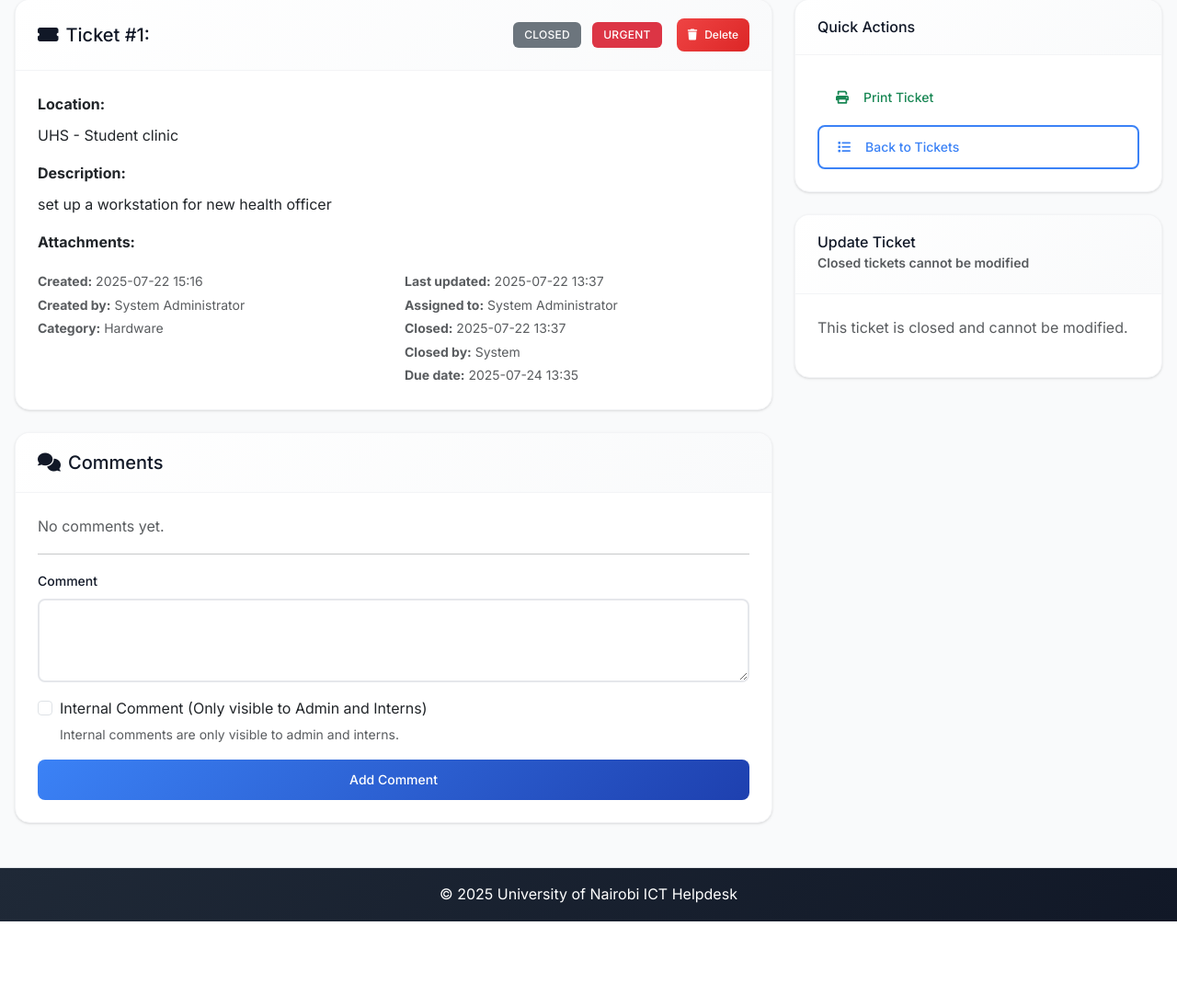
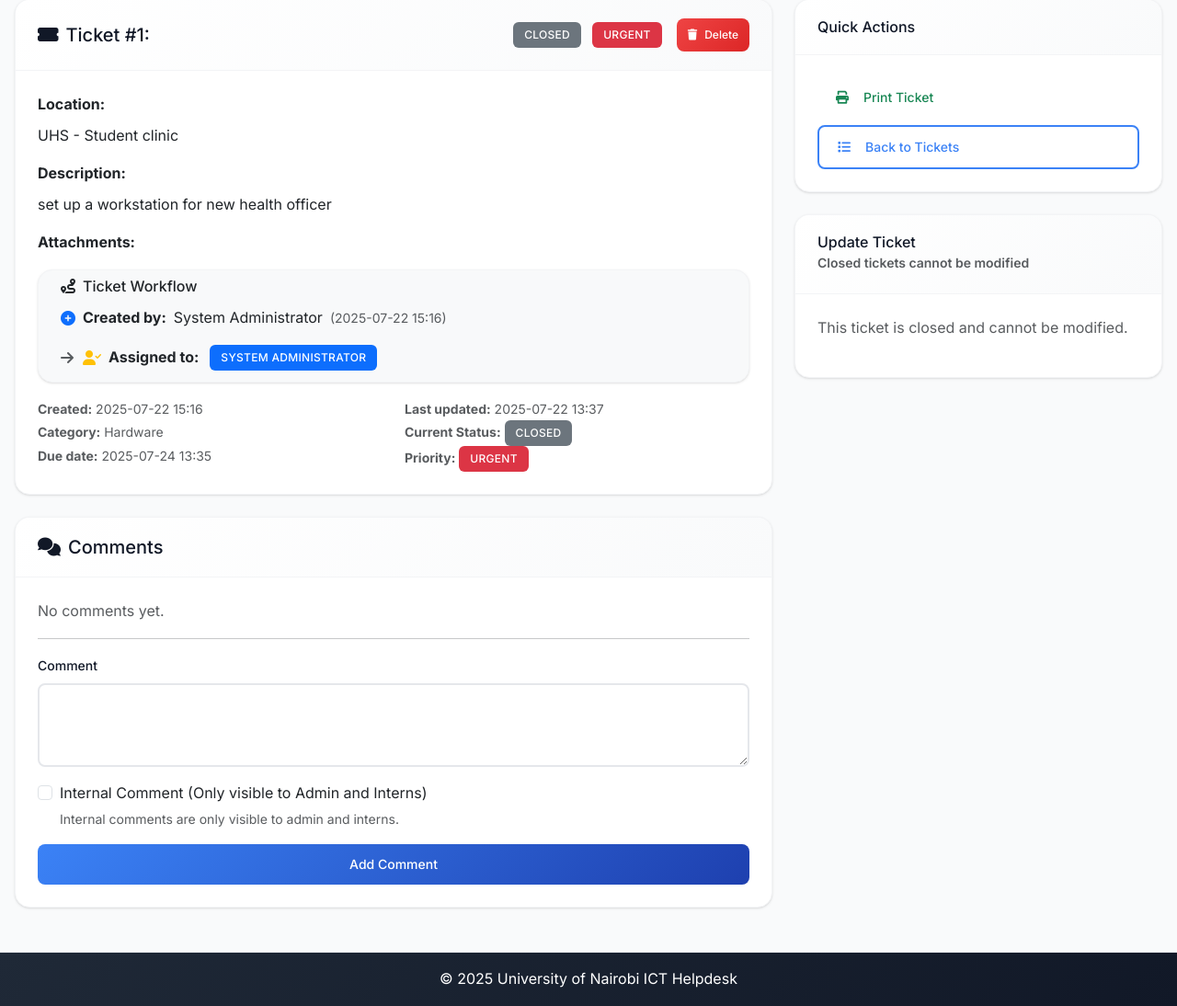
Before and after one commit to mudola/HelpTicketSystem, a Flask app: page /ticket/1 in a window 1280 px wide. Shown: the part 124-1218 px from the top of the page at 92% size. Before the commit the page ends 1126 px from the top, so only its background shows below. Run offline with Flask 3, Linux system fonts and the light colour scheme; a user stored in the database is signed in; some libraries are stand-ins or nearby versions.

Commit message:
Assistant checkpoint: Enhanced ticket workflow display to show complete chain
Assistant generated file changes:
- templates/ticket_detail.html: Enhance ticket workflow display to show complete assignment history
- static/css/custom.css: Add styles for ticket workflow display

---

User prompt:

still it does the same thing it has not change the way i wanted it to work

Replit-Commit-Author: Assistant
Replit-Commit-Session-Id: 5ff26b90-7b49-4ef2-b5aa-136099227148

```diff
--- a/static/css/custom.css
+++ b/static/css/custom.css
@@ -998,3 +998,39 @@ body, html {
 .notification-updated:hover {
     background-color: #f8f9fa;
 }
+
+/* Add your custom styles here */
+
+/* Ticket Workflow Styles */
+.workflow-chain {
+    display: flex;
+    flex-direction: column;
+    gap: 0.5rem;
+}
+
+.workflow-step {
+    display: flex;
+    align-items: center;
+    gap: 0.5rem;
+    padding: 0.25rem 0;
+}
+
+.workflow-step i {
+    min-width: 16px;
+}
+
+.workflow-step .badge {
+    margin-left: 0.25rem;
+}
+
+@media (max-width: 768px) {
+    .workflow-step {
+        flex-wrap: wrap;
+        gap: 0.25rem;
+    }
+
+    .workflow-step small {
+        width: 100%;
+        margin-left: 2rem;
+    }
+}
--- a/templates/ticket_detail.html
+++ b/templates/ticket_detail.html
@@ -58,28 +58,52 @@
                 </div>
                 {% endif %}
 
+                <!-- Ticket Workflow Information -->
+                <div class="mb-3">
+                    <div class="card bg-light">
+                        <div class="card-body py-2">
+                            <h6 class="card-title mb-2"><i class="fas fa-route me-2"></i>Ticket Workflow</h6>
+                            <div class="workflow-chain">
+                                <!-- Created Step -->
+                                <div class="workflow-step">
+                                    <i class="fas fa-plus-circle text-primary"></i>
+                                    <strong>Created by:</strong> {{ ticket.creator.full_name if ticket.creator else 'Unknown User' }}
+                                    <small class="text-muted">({{ ticket.created_at|format_datetime }})</small>
+                                </div>
+
+                                <!-- Assigned Step -->
+                                {% if ticket.assignees|length > 0 %}
+                                <div class="workflow-step">
+                                    <i class="fas fa-arrow-right text-muted"></i>
+                                    <i class="fas fa-user-check text-warning"></i>
+                                    <strong>Assigned to:</strong>
+                                    {% for user in ticket.assignees %}
+                                        <span class="badge bg-primary">{{ user.full_name }}</span>{% if not loop.last %}, {% endif %}
+                                    {% endfor %}
+                                </div>
+                                {% endif %}
+
+                                <!-- Closed Step -->
+                                {% if ticket.status == 'closed' and ticket.closed_by %}
+                                <div class="workflow-step">
+                                    <i class="fas fa-arrow-right text-muted"></i>
+                                    <i class="fas fa-times-circle text-success"></i>
+                                    <strong>Closed by:</strong> {{ ticket.closed_by.full_name }}
+                                    <small class="text-muted">({{ ticket.closed_at|format_datetime }})</small>
+                                </div>
+                                {% endif %}
+                            </div>
+                        </div>
+                    </div>
+                </div>
+
+                <!-- Additional Details -->
                 <div class="row">
                     <div class="col-md-6">
                         <small class="text-muted">
                             <strong>Created:</strong> {{ ticket.created_at|format_datetime }}<br>
-                            <strong>Created by:</strong> {{ ticket.creator.full_name }}<br>
                             {% if ticket.category %}
                             <strong>Category:</strong> {{ ticket.category.name }}<br>
-                            {% endif %}
-                        </small>
-                    </div>
-                    <div class="col-md-6">
-                        <small class="text-muted">
-                            <strong>Last updated:</strong> {{ ticket.updated_at|format_datetime }}<br>
-                            <strong>Assigned to:</strong>
-                            {% if ticket.assignees|length == 0 %}
-                                Unassigned
-                            {% else %}
-                                {% for user in ticket.assignees %}{{ user.full_name }}{% if not loop.last %}, {% endif %}{% endfor %}
-                            {% endif %}<br>
-                            {% if ticket.closed_at %}
-                            <strong>Closed:</strong> {{ ticket.closed_at|format_datetime }}<br>
-                            <strong>Closed by:</strong> {{ ticket.closed_by.full_name if ticket.closed_by else 'System' }}<br>
                             {% endif %}
                             {% if ticket.due_date %}
                             <strong>Due date:</strong> {{ ticket.due_date|format_datetime }}<br>
@@ -87,6 +111,15 @@
                             <span class="badge bg-danger">Overdue</span><br>
                             {% endif %}
                             {% endif %}
+                        </small>
+                    </div>
+                    <div class="col-md-6">
+                        <small class="text-muted">
+                            <strong>Last updated:</strong> {{ ticket.updated_at|format_datetime }}<br>
+                            <strong>Current Status:</strong>
+                            <span class="badge {{ ticket.status|status_badge }}">{{ ticket.status.replace('_', ' ').title() }}</span><br>
+                            <strong>Priority:</strong>
+                            <span class="badge {{ ticket.priority|priority_badge }}">{{ ticket.priority.title() }}</span>
                         </small>
                     </div>
                 </div>
```
